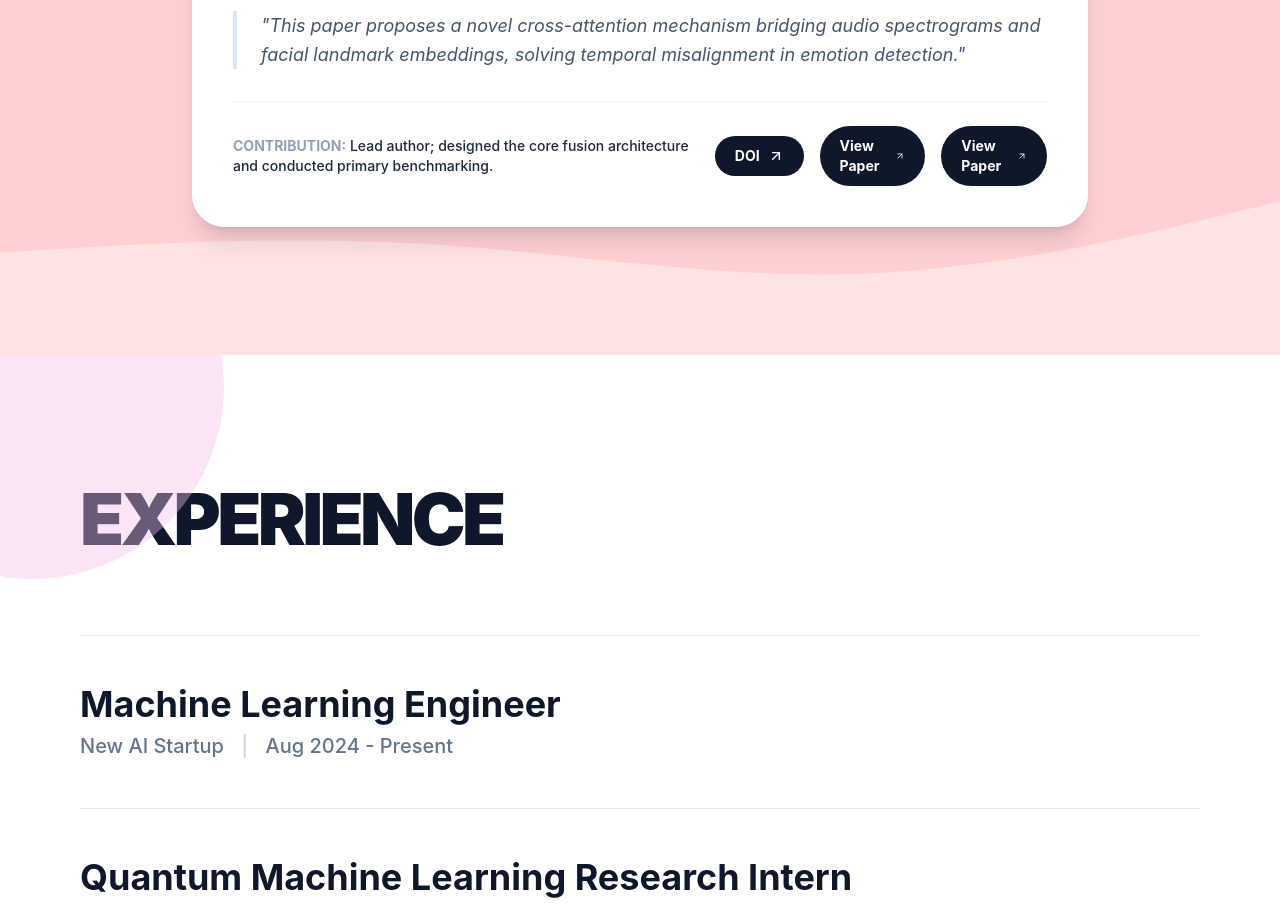
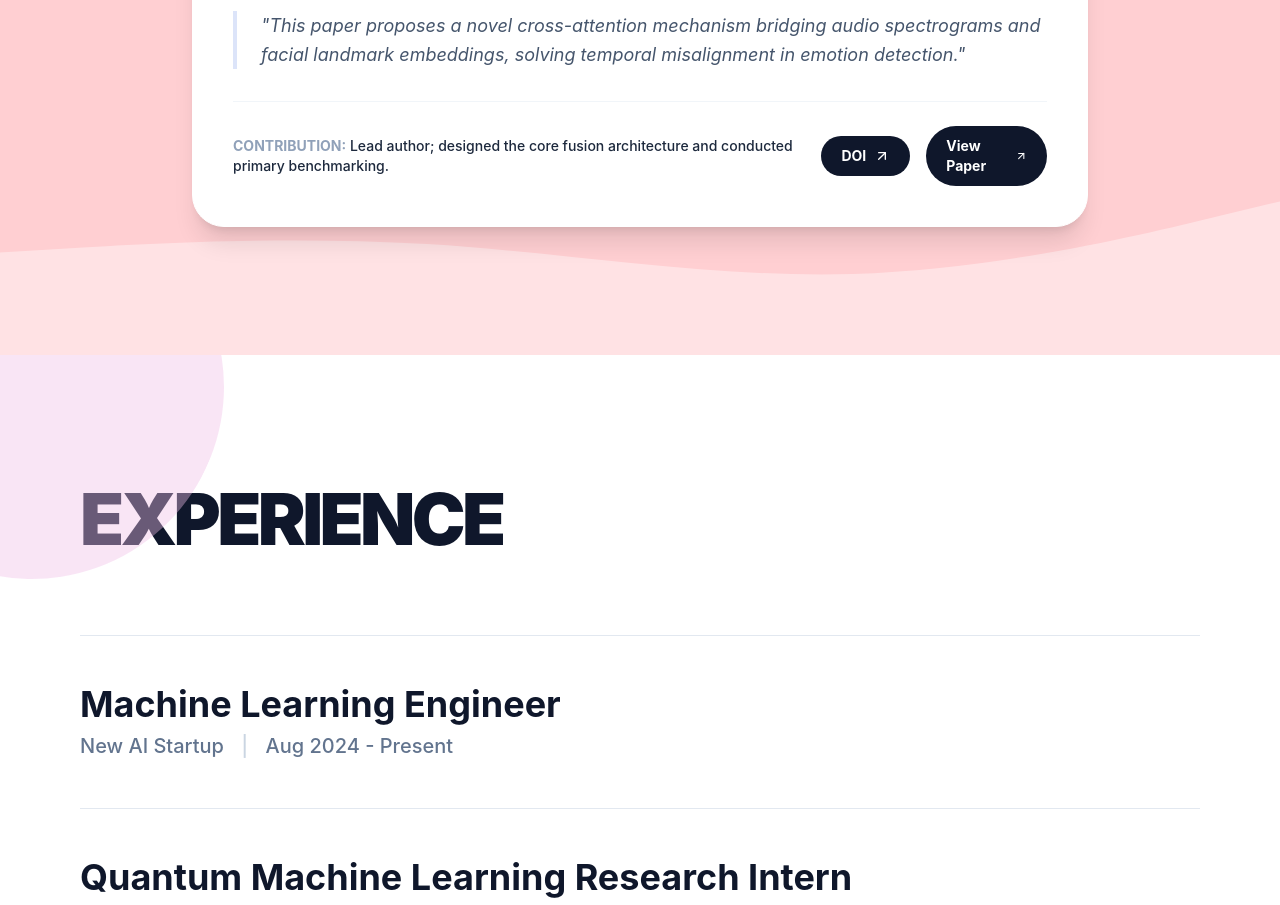
Before and after one commit to Umaa-6183/portfolio, a React (Vite) app in the folder frontend/: page / in a window 1280 px wide. Shown: the part 4300-5205 px from the top of the page. Built offline with nearby package versions, Linux system fonts and the light colour scheme; the HTML template or start-up script is replaced by a standard one.

Commit message:
frontend and pdf

```diff
--- a/frontend/src/App.jsx
+++ b/frontend/src/App.jsx
@@ -749,7 +749,6 @@ export default function App() {
                   <div className="flex flex-col md:flex-row md:items-center justify-between gap-4 pt-6 border-t border-slate-100">
                     <p className="text-sm font-medium text-slate-800"><span className="text-slate-400 font-bold uppercase">Contribution:</span> {paper.contribution}</p>
                     <a href={paper.doi} className="flex items-center gap-2 text-sm font-bold bg-slate-900 text-white px-5 py-2.5 rounded-full hover:bg-slate-700 transition-colors">DOI <ArrowUpRight size={16} /></a>
-                    <a href={paper.pdf} className="flex items-center gap-2 text-sm font-bold bg-slate-900 text-white px-5 py-2.5 rounded-full hover:bg-slate-700 transition-colors">View Paper <ArrowUpRight size={16} /></a>
                     <a
                       href={paper.pdf}
                       target="_blank"
```
